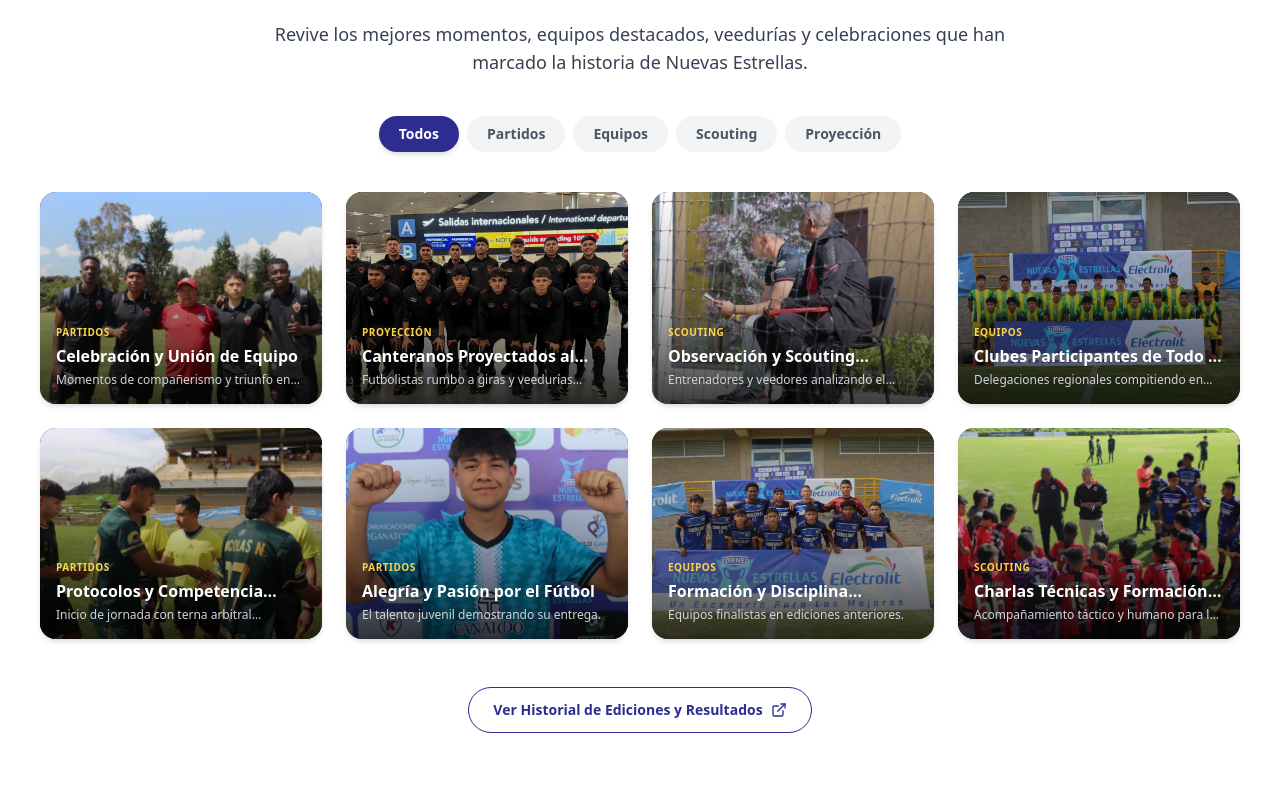
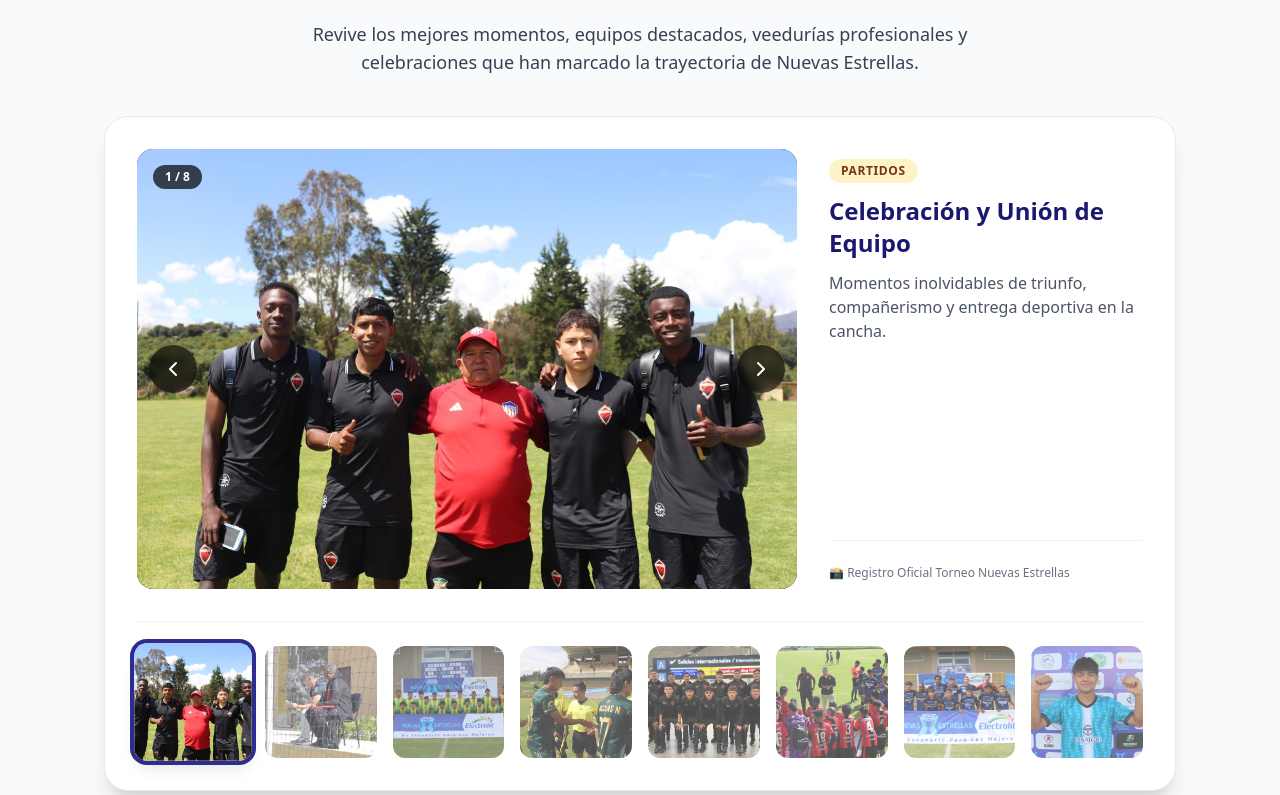
Before and after one commit to CesarGaviriaS/NuevasEstrellas2026, a Next.js app: page / in a window 1280 px wide. Shown: the part 2065-2860 px from the top of the page. Built offline with nearby package versions, Linux system fonts and the light colour scheme; no server answers.

Commit message:
Implementar carrusel destacado con miniaturas para la seccion de Galeria

```diff
--- a/src/components/v2/GaleriaV2.tsx
+++ b/src/components/v2/GaleriaV2.tsx
@@ -3,71 +3,91 @@
 import { useState } from 'react';
 import Image from 'next/image';
 import Link from 'next/link';
-import { Camera, ExternalLink, Trophy, Users, Award } from 'lucide-react';
+import { Camera, ExternalLink, ChevronLeft, ChevronRight, Award, Trophy } from 'lucide-react';
 
 const galleryPhotos = [
     {
+        id: 'slide-1',
         src: '/galeria/abrezo grupo.jpg',
         title: 'Celebración y Unión de Equipo',
         category: 'Partidos',
-        desc: 'Momentos de compañerismo y triunfo en cancha.'
+        desc: 'Momentos inolvidables de triunfo, compañerismo y entrega deportiva en la cancha.',
+        credit: 'Registro Oficial Torneo Nuevas Estrellas'
     },
     {
+        id: 'slide-2',
+        src: '/nm - entrenadores observando .jpg',
+        title: 'Observación y Scouting Profesional',
+        category: 'Scouting',
+        desc: 'Veedores y directores de captación de clubes nacionales e internacionales analizando cada jugada.',
+        credit: 'Edición Histórica · Veedurías'
+    },
+    {
+        id: 'slide-3',
+        src: '/equipo jovenes posando verde y amarillo.jpg',
+        title: 'Clubes Participantes de Todo el País',
+        category: 'Equipos',
+        desc: 'Delegaciones y academias formativas compitiendo en el más alto nivel del fútbol base.',
+        credit: 'Fase de Grupos · Yopal'
+    },
+    {
+        id: 'slide-4',
+        src: '/galeria/incio_partido.jpg',
+        title: 'Protocolos y Competencia Oficial',
+        category: 'Partidos',
+        desc: 'Actos protocolarios con terna arbitral federada garantizando juego limpio y disciplina.',
+        credit: 'Cuerpo Arbitral Oficial'
+    },
+    {
+        id: 'slide-5',
         src: '/sub 18 canteranos patriotas foto aereopuerto a argentinajpg.jpg',
         title: 'Canteranos Proyectados al Exterior',
         category: 'Proyección',
-        desc: 'Futbolistas rumbo a giras y veedurías internacionales.'
+        desc: 'Futbolistas destacados rumbo a giras y pruebas de captación en el fútbol internacional.',
+        credit: 'Convenios & Alianzas Internacionales'
     },
     {
-        src: '/nm - entrenadores observando .jpg',
-        title: 'Observación y Scouting Profesional',
-        category: 'Scouting',
-        desc: 'Entrenadores y veedores analizando el talento juvenil.'
+        id: 'slide-6',
+        src: '/galeria/coaching.jpg',
+        title: 'Charlas Técnicas y Formación Integral',
+        category: 'Formación',
+        desc: 'Capacitaciones y acompañamiento táctico, psicológico y ético para deportistas y cuerpos técnicos.',
+        credit: 'Talleres de Capacitación'
     },
     {
-        src: '/equipo jovenes posando verde y amarillo.jpg',
-        title: 'Clubes Participantes de Todo el País',
+        id: 'slide-7',
+        src: '/equipo jovenes posando azul.jpg',
+        title: 'Formación y Disciplina Deportiva',
         category: 'Equipos',
-        desc: 'Delegaciones regionales compitiendo en alto nivel.'
+        desc: 'Equipos semifinalistas demostrando orden táctico y espíritu competitivo.',
+        credit: 'Cuadro de Honor'
     },
     {
-        src: '/galeria/incio_partido.jpg',
-        title: 'Protocolos y Competencia Oficial',
-        category: 'Partidos',
-        desc: 'Inicio de jornada con terna arbitral federada.'
-    },
-    {
+        id: 'slide-8',
         src: '/nm - joven alzando brazos.jpg',
         title: 'Alegría y Pasión por el Fútbol',
         category: 'Partidos',
-        desc: 'El talento juvenil demostrando su entrega.'
-    },
-    {
-        src: '/equipo jovenes posando azul.jpg',
-        title: 'Formación y Disciplina Deportiva',
-        category: 'Equipos',
-        desc: 'Equipos finalistas en ediciones anteriores.'
-    },
-    {
-        src: '/galeria/coaching.jpg',
-        title: 'Charlas Técnicas y Formación Integral',
-        category: 'Scouting',
-        desc: 'Acompañamiento táctico y humano para los jugadores.'
+        desc: 'El sueño cumplido de jóvenes promesas que dejan el corazón en cada edición.',
+        credit: 'Momentos Inolvidables'
     }
 ];
 
-const categories = ['Todos', 'Partidos', 'Equipos', 'Scouting', 'Proyección'];
+export default function GaleriaV2() {
+    const [currentIndex, setCurrentIndex] = useState(0);
 
-export default function GaleriaV2() {
-    const [selectedCategory, setSelectedCategory] = useState('Todos');
+    const activePhoto = galleryPhotos[currentIndex];
 
-    const filteredPhotos = selectedCategory === 'Todos'
-        ? galleryPhotos
-        : galleryPhotos.filter(p => p.category === selectedCategory);
+    const handlePrev = () => {
+        setCurrentIndex((prev) => (prev === 0 ? galleryPhotos.length - 1 : prev - 1));
+    };
+
+    const handleNext = () => {
+        setCurrentIndex((prev) => (prev === galleryPhotos.length - 1 ? 0 : prev + 1));
+    };
 
     return (
-        <section id="galeria" className="py-20 bg-white border-t border-gray-100">
-            <div className="mx-auto w-full responsive-padding">
+        <section id="galeria" className="py-20 bg-[#f8fafc] border-t border-gray-100">
+            <div className="mx-auto w-full max-w-6xl responsive-padding">
                 {/* Header */}
                 <div className="text-center max-w-3xl mx-auto pb-10">
                     <span className="inline-flex items-center gap-2 px-4 py-1.5 bg-primary/10 text-primary font-bold rounded-full text-xs sm:text-sm uppercase tracking-wider mb-3">
@@ -78,64 +98,114 @@ export default function GaleriaV2() {
                         Galería de Torneos Anteriores
                     </h2>
                     <p className="text-base sm:text-lg text-gray-700 leading-relaxed">
-                        Revive los mejores momentos, equipos destacados, veedurías y celebraciones que han marcado la historia de Nuevas Estrellas.
+                        Revive los mejores momentos, equipos destacados, veedurías profesionales y celebraciones que han marcado la trayectoria de Nuevas Estrellas.
                     </p>
                 </div>
 
-                {/* Filter Tabs */}
-                <div className="flex flex-wrap justify-center gap-2 mb-10">
-                    {categories.map((cat) => (
+                {/* Carousel Container */}
+                <div className="bg-white rounded-3xl p-4 sm:p-8 shadow-xl border border-gray-200/80 mb-8">
+                    {/* Main Slide Presentation */}
+                    <div className="relative">
+                        <div className="grid grid-cols-1 lg:grid-cols-12 gap-6 lg:gap-8 items-center">
+                            {/* Slide Image (3:2 Aspect Ratio) */}
+                            <div className="lg:col-span-8 relative aspect-[3/2] w-full rounded-2xl overflow-hidden bg-gray-950 shadow-inner group">
+                                <Image
+                                    key={activePhoto.src}
+                                    src={activePhoto.src}
+                                    alt={activePhoto.title}
+                                    fill
+                                    priority
+                                    className="object-cover transition-transform duration-500 group-hover:scale-105"
+                                    sizes="(max-width: 1024px) 100vw, 70vw"
+                                />
+
+                                {/* Prev / Next overlay arrows */}
+                                <div className="absolute inset-x-3 top-1/2 -translate-y-1/2 flex justify-between pointer-events-none">
                                     <button
-                            key={cat}
-                            onClick={() => setSelectedCategory(cat)}
-                            className={`px-5 py-2 rounded-full text-xs sm:text-sm font-semibold transition-all ${
-                                selectedCategory === cat
-                                    ? 'bg-primary text-white shadow-md'
-                                    : 'bg-gray-100 text-gray-600 hover:bg-gray-200'
-                            }`}
+                                        onClick={handlePrev}
+                                        aria-label="Foto anterior"
+                                        className="pointer-events-auto p-2.5 sm:p-3 rounded-full bg-black/60 hover:bg-black/85 text-white backdrop-blur-sm transition-all hover:scale-110 shadow-lg"
                                     >
-                            {cat}
+                                        <ChevronLeft className="w-5 h-5 sm:w-6 sm:h-6" />
                                     </button>
-                    ))}
+                                    <button
+                                        onClick={handleNext}
+                                        aria-label="Foto siguiente"
+                                        className="pointer-events-auto p-2.5 sm:p-3 rounded-full bg-black/60 hover:bg-black/85 text-white backdrop-blur-sm transition-all hover:scale-110 shadow-lg"
+                                    >
+                                        <ChevronRight className="w-5 h-5 sm:w-6 sm:h-6" />
+                                    </button>
                                 </div>
 
-                {/* Grid */}
-                <div className="grid grid-cols-1 sm:grid-cols-2 lg:grid-cols-4 gap-6">
-                    {filteredPhotos.map((photo, idx) => (
-                        <div
-                            key={idx}
-                            className="group relative rounded-2xl overflow-hidden bg-gray-900 aspect-[4/3] shadow-md hover:shadow-xl transition-all duration-300"
+                                {/* Current photo counter pill */}
+                                <div className="absolute top-4 left-4 bg-black/70 backdrop-blur-md px-3 py-1 rounded-full text-white text-xs font-semibold">
+                                    {currentIndex + 1} / {galleryPhotos.length}
+                                </div>
+                            </div>
+
+                            {/* Slide Figcaption */}
+                            <div className="lg:col-span-4 flex flex-col justify-between h-full py-2">
+                                <div>
+                                    <span className="inline-block px-3 py-1 bg-amber-100 text-amber-900 rounded-full text-xs font-bold uppercase tracking-wider mb-3">
+                                        {activePhoto.category}
+                                    </span>
+                                    <h3 className="text-xl sm:text-2xl font-bold text-midnightblue leading-snug mb-3">
+                                        {activePhoto.title}
+                                    </h3>
+                                    <p className="text-sm sm:text-base text-gray-600 leading-relaxed">
+                                        {activePhoto.desc}
+                                    </p>
+                                </div>
+
+                                <div className="pt-6 mt-6 border-t border-gray-100">
+                                    <span className="text-xs text-gray-500 font-medium block">
+                                        📸 {activePhoto.credit}
+                                    </span>
+                                </div>
+                            </div>
+                        </div>
+                    </div>
+
+                    {/* Carousel Thumbnails Row */}
+                    <div className="mt-8 pt-6 border-t border-gray-100">
+                        <div className="grid grid-cols-4 sm:grid-cols-8 gap-3 sm:gap-4">
+                            {galleryPhotos.map((photo, index) => {
+                                const isActive = currentIndex === index;
+                                return (
+                                    <button
+                                        key={photo.id}
+                                        onClick={() => setCurrentIndex(index)}
+                                        aria-label={`Ver diapositiva ${index + 1}: ${photo.title}`}
+                                        className={`group relative aspect-square rounded-xl overflow-hidden cursor-pointer transition-all duration-300 focus:outline-none ${
+                                            isActive
+                                                ? 'ring-4 ring-primary shadow-lg scale-105 opacity-100'
+                                                : 'opacity-70 hover:opacity-100 hover:scale-102 hover:ring-2 hover:ring-primary/50'
+                                        }`}
                                     >
                                         <Image
                                             src={photo.src}
                                             alt={photo.title}
                                             fill
-                                className="object-cover group-hover:scale-105 transition-transform duration-500"
-                                sizes="(max-width: 640px) 100vw, (max-width: 1024px) 50vw, 25vw"
+                                            className="object-cover"
+                                            sizes="120px"
                                         />
-                            <div className="absolute inset-0 bg-gradient-to-t from-black/85 via-black/30 to-transparent opacity-90 group-hover:opacity-100 transition-opacity" />
-                            <div className="absolute bottom-0 left-0 right-0 p-4 text-white">
-                                <span className="text-[10px] font-bold text-amber-300 uppercase tracking-wider block mb-1">
-                                    {photo.category}
-                                </span>
-                                <h3 className="font-bold text-sm sm:text-base leading-snug line-clamp-1 mb-1">
-                                    {photo.title}
-                                </h3>
-                                <p className="text-xs text-gray-300 line-clamp-1">
-                                    {photo.desc}
-                                </p>
+                                        {isActive && (
+                                            <div className="absolute inset-0 bg-primary/10 pointer-events-none" />
+                                        )}
+                                    </button>
+                                );
+                            })}
                         </div>
                     </div>
-                    ))}
                 </div>
 
                 {/* Bottom CTA to previous editions */}
-                <div className="mt-12 text-center">
+                <div className="text-center">
                     <Link
                         href="/torneos"
-                        className="inline-flex items-center gap-2 text-sm font-bold text-primary hover:text-blue-700 bg-primary/5 hover:bg-primary/10 px-6 py-3 rounded-full transition-all border border-primary/20"
+                        className="inline-flex items-center gap-2 text-sm font-bold text-primary hover:text-blue-700 bg-primary/5 hover:bg-primary/10 px-6 py-3 rounded-full transition-all border border-primary/20 shadow-sm"
                     >
-                        Ver Historial de Ediciones y Resultados
+                        Ver Historial de Ediciones y Resultados Anteriores
                         <ExternalLink className="w-4 h-4" />
                     </Link>
                 </div>
```
Lines whose indentation alone changed are shown as unchanged.
